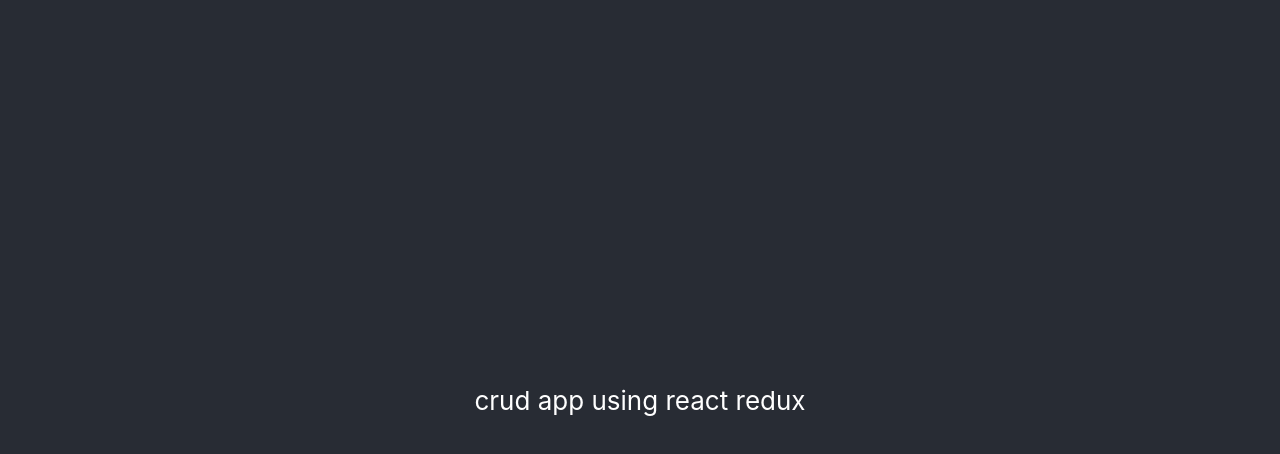
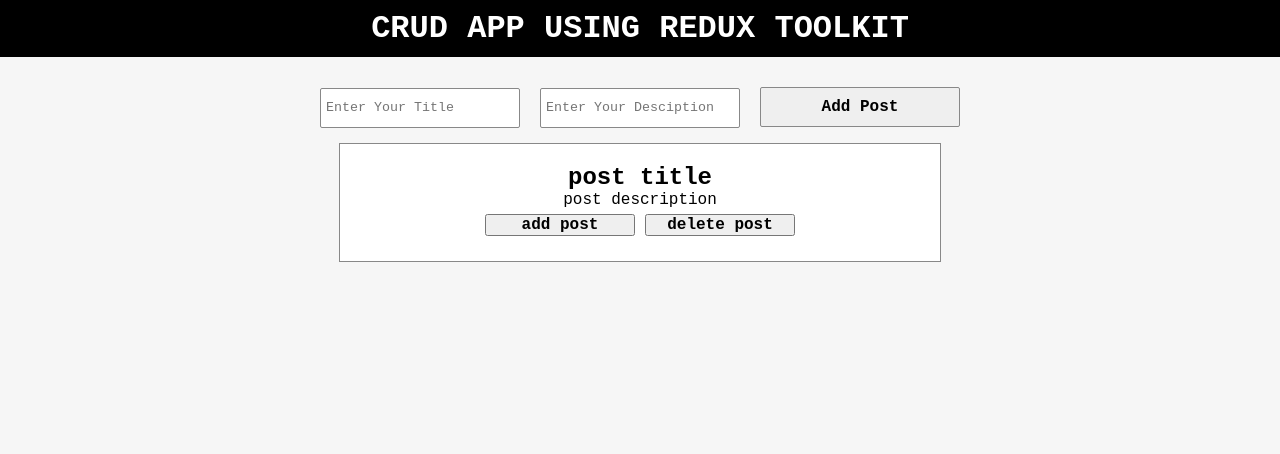
Before and after one commit to MaiMeselhi/crudAppUsingReduxToolkit, a React (Create React App) app: page / in a window 1280 px wide. Shown: the top 454 px of the page. Built offline with nearby package versions, Linux system fonts and the light colour scheme.

Commit message:
edit ui of crud app

```diff
--- a/src/App.css
+++ b/src/App.css
@@ -1,38 +1,48 @@
-.App {
-  text-align: center;
+* {
+    padding: 0;
+    margin: 0;
+    box-sizing: border-box;
+}
+body {
+    text-align: center;
+    background-color: #f6f6f6;
 }
 
-.App-logo {
-  height: 40vmin;
-  pointer-events: none;
+body,
+h1,
+input,
+button {
+    font-family: "Courier New", Courier, monospace;
 }
-
-@media (prefers-reduced-motion: no-preference) {
-  .App-logo {
-    animation: App-logo-spin infinite 20s linear;
-  }
+h1 {
+    text-transform: uppercase;
+    padding: 10px 0;
+    margin-bottom: 20px;
+    background-color: #000;
+    color: #fff;
 }
-
-.App-header {
-  background-color: #282c34;
-  min-height: 100vh;
-  display: flex;
-  flex-direction: column;
-  align-items: center;
-  justify-content: center;
-  font-size: calc(10px + 2vmin);
-  color: white;
+.form input,
+.form button {
+    width: 200px;
+    height: 40px;
+    border: 1px solid #888;
+    border-radius: 2px;
+    margin: 10px;
+    padding: 5px;
 }
-
-.App-link {
-  color: #61dafb;
+button {
+    font-size: 16px;
+    font-weight: bold;
 }
-
-@keyframes App-logo-spin {
-  from {
-    transform: rotate(0deg);
-  }
-  to {
-    transform: rotate(360deg);
-  }
+.post {
+    width: 47%;
+    background-color: #ffff;
+    border: 1px solid #888;
+    padding: 20px;
+    margin: 5px auto;
 }
+.post button {
+    width: 150px;
+    display: inline-block;
+    margin: 5px;
+}
--- a/src/App.js
+++ b/src/App.js
@@ -1,10 +1,11 @@
 import logo from "./logo.svg";
 import "./App.css";
-
+import Posts from "./components/posts";
 function App() {
     return (
         <div className="App">
-            <header className="App-header">crud app using react redux</header>
+            <h1>crud app using redux toolkit</h1>
+            <Posts />
         </div>
     );
 }
--- a/src/components/posts.jsx
+++ b/src/components/posts.jsx
@@ -0,0 +1,19 @@
+import React from "react";
+
+export default function Posts() {
+    return (
+        <div>
+            <div className="form">
+                <input type="text" placeholder="Enter Your Title" />
+                <input type="text" placeholder="Enter Your Desciption" />
+                <button>Add Post</button>
+            </div>
+            <div className="post">
+                <h2>post title</h2>
+                <p>post description</p>
+                <button>add post</button>
+                <button>delete post</button>
+            </div>
+        </div>
+    );
+}
```
